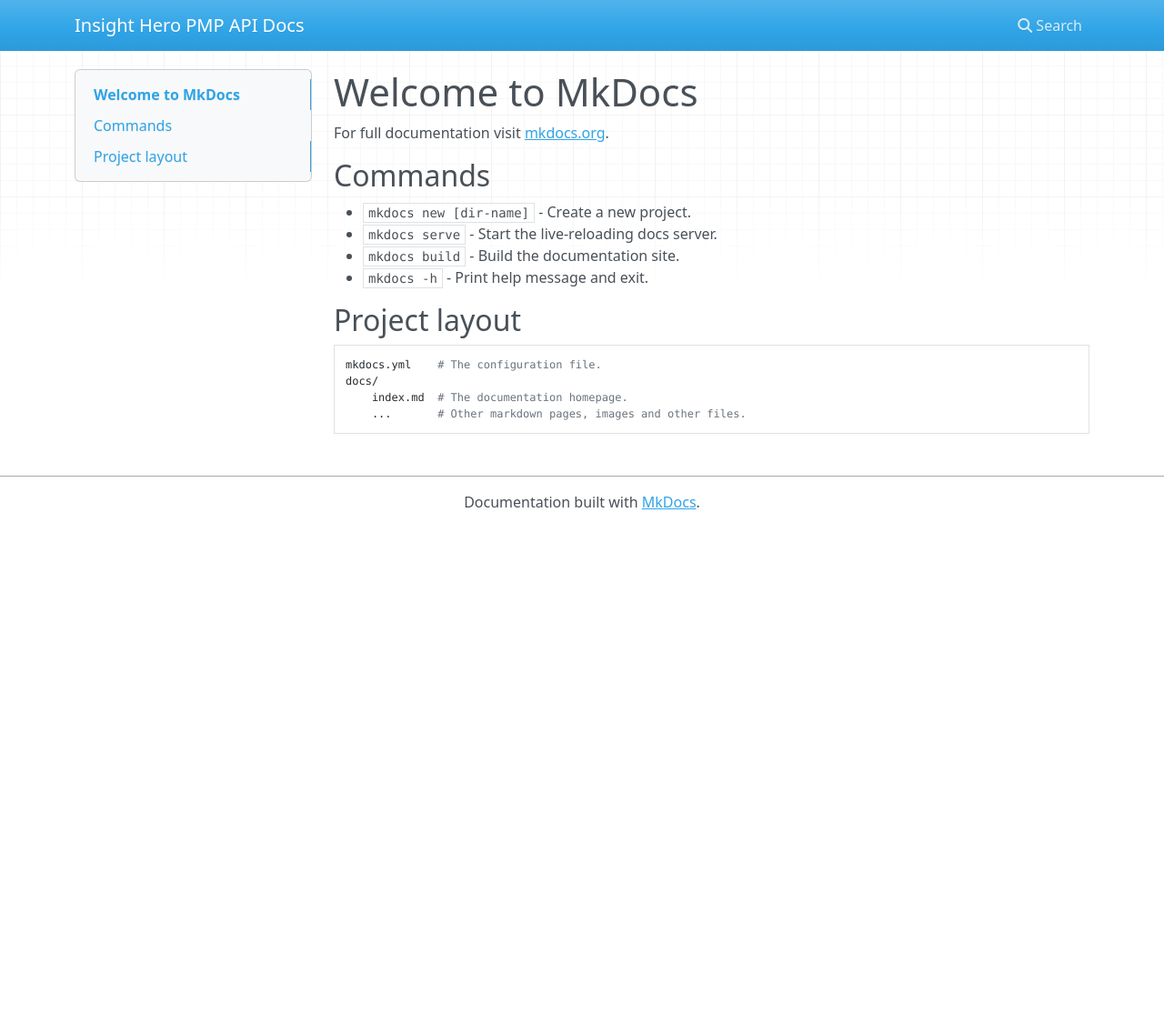
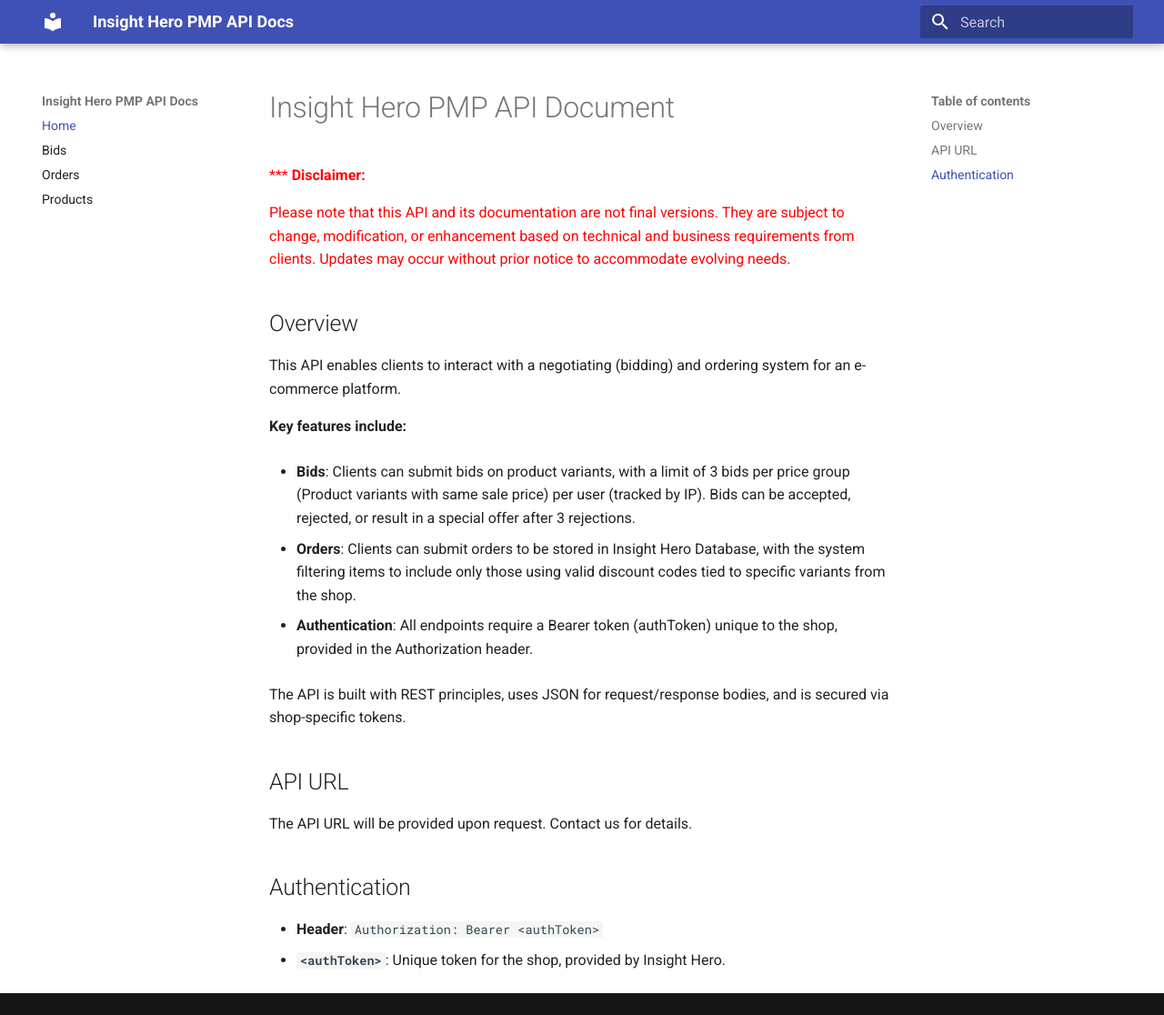
Before and after one commit to Insight-Hero/pmp-api-docs, an MkDocs documentation site: the page built from docs/index.md, in a window 1280 px wide and 1116 px high. Shown: the whole window at 91% size. Built offline with MkDocs 1.6.1 and Material for MkDocs 9.7.7, drawn with Linux system fonts in a browser that asks for light colours; nearby versions of some CDN libraries.

```diff
--- a/docs/index.md
+++ b/docs/index.md
@@ -1,17 +1,27 @@
-# Welcome to MkDocs
+# Insight Hero PMP API Document
 
-For full documentation visit [mkdocs.org](https://www.mkdocs.org).
+<font color="red">
+*** **Disclaimer:**
 
-## Commands
+Please note that this API and its documentation are not final versions. They are subject to change, modification, or enhancement based on technical and business requirements from clients. Updates may occur without prior notice to accommodate evolving needs.
+</font>
 
-* `mkdocs new [dir-name]` - Create a new project.
-* `mkdocs serve` - Start the live-reloading docs server.
-* `mkdocs build` - Build the documentation site.
-* `mkdocs -h` - Print help message and exit.
+## Overview
+This API enables clients to interact with a negotiating (bidding) and ordering system for an e-commerce platform.
 
-## Project layout
+**Key features include:**
 
-    mkdocs.yml    # The configuration file.
-    docs/
-        index.md  # The documentation homepage.
-        ...       # Other markdown pages, images and other files.
+- **Bids**: Clients can submit bids on product variants, with a limit of 3 bids per price group (Product variants with same sale price) per user (tracked by IP). Bids can be accepted, rejected, or result in a special offer after 3 rejections.
+
+- **Orders**: Clients can submit orders to be stored in Insight Hero Database, with the system filtering items to include only those using valid discount codes tied to specific variants from the shop.
+
+- **Authentication**: All endpoints require a Bearer token (authToken) unique to the shop, provided in the Authorization header.
+
+The API is built with REST principles, uses JSON for request/response bodies, and is secured via shop-specific tokens.
+
+## API URL
+The API URL will be provided upon request. Contact us for details.
+
+## Authentication
+- **Header**: `Authorization: Bearer <authToken>`
+- **`<authToken>`**: Unique token for the shop, provided by Insight Hero.
--- a/mkdocs.yml
+++ b/mkdocs.yml
@@ -1 +1,10 @@
 site_name: Insight Hero PMP API Docs
+theme:
+  name: material
+nav:
+  - Home: index.md
+  - Bids: bids.md
+  - Orders: orders.md
+  - Products: products.md
+extra:
+  generator: false
```
Also changed, not shown: docs/bids.md (added, +111 -0 lines), docs/orders.md (added, +164 -0 lines), docs/products.md (added, +135 -0 lines).
